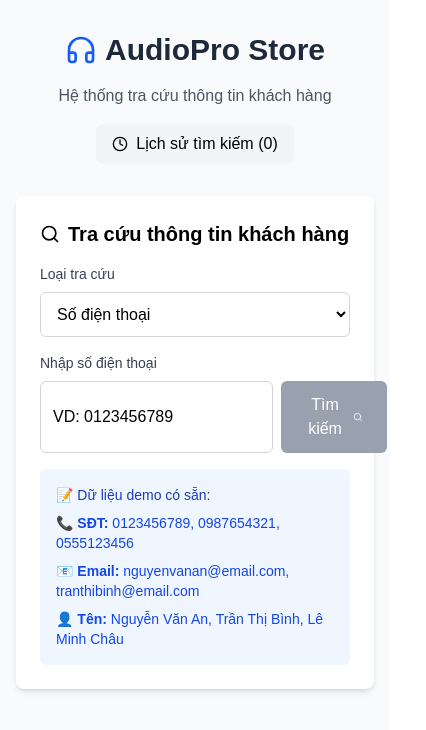
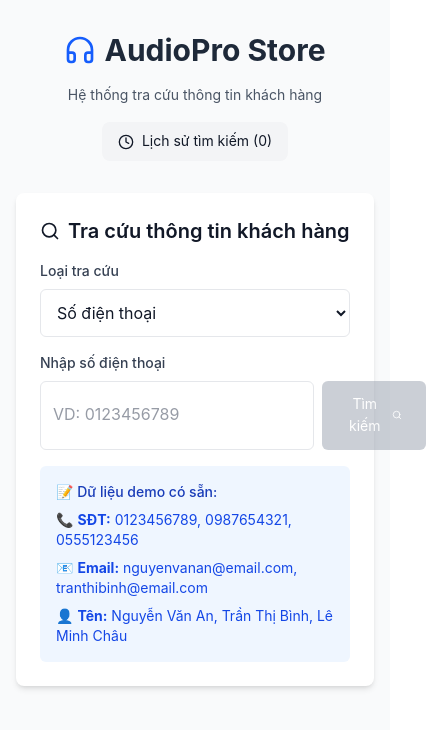
Before and after one commit to dinhvanbinh2310/-website-demo-, a Next.js app: page / in a window 390 px wide. Shown: the top 730 px of the page, 426 px wide, since content can reach past the window. Built offline with nearby package versions, Linux system fonts and the light colour scheme.

Commit message:
update UI: chỉnh màu nút / bố cục / giao diện

```diff
--- a/src/app/globals.css
+++ b/src/app/globals.css
@@ -1,28 +1,171 @@
 @import "tailwindcss";
 
 :root {
+  /* ✅ Light mode only - colors tối ưu */
   --background: #ffffff;
-  --foreground: #000000;
-
+  --foreground: #111827;
+  /* Đen đậm dễ đọc */
+  --secondary: #6b7280;
+  --border: #e5e7eb;
+  --card-bg: #ffffff;
+  --input-bg: #ffffff;
+  --muted: #f9fafb;
 }
 
+/* ✅ Base styles */
+body {
+  background: var(--background);
+  color: var(--foreground);
+  font-family: 'Inter', -apple-system, BlinkMacSystemFont, 'Segoe UI', 'Roboto', 'Oxygen', 'Ubuntu', 'Cantarell', sans-serif;
+  line-height: 1.6;
+}
 
-@media (prefers-color-scheme: dark) {
-  :root {
-    --background: #000000;
-    --foreground: #ededed;
+/* ✅ Input và form elements */
+input,
+select,
+textarea {
+  background: var(--input-bg);
+  color: var(--foreground);
+  border-color: var(--border);
+  transition: all 0.2s ease;
+}
+
+input::placeholder,
+textarea::placeholder {
+  color: var(--secondary);
+  opacity: 0.7;
+  /* Đủ rõ để đọc */
+}
+
+input:focus,
+select:focus,
+textarea:focus {
+  outline: none;
+  border-color: #3b82f6;
+  /* Blue-500 */
+  box-shadow: 0 0 0 3px rgba(59, 130, 246, 0.1);
+}
+
+/* ✅ Cards và containers */
+.bg-white {
+  background: var(--card-bg);
+}
+
+.border-gray-200 {
+  border-color: var(--border);
+}
+
+/* ✅ Tables */
+table {
+  background: var(--card-bg);
+}
+
+th {
+  background: var(--muted);
+  color: var(--foreground);
+}
+
+td {
+  border-color: var(--border);
+  color: var(--foreground);
+}
+
+/* ✅ Buttons */
+button {
+  transition: all 0.2s ease;
+}
+
+button:disabled {
+  opacity: 0.5;
+  cursor: not-allowed;
+}
+
+/* ✅ Modal overlays */
+.modal-backdrop {
+  backdrop-filter: blur(4px);
+  background: rgba(0, 0, 0, 0.5);
+}
+
+/* ✅ Scrollbar styling */
+::-webkit-scrollbar {
+  width: 8px;
+  height: 8px;
+}
+
+::-webkit-scrollbar-track {
+  background: var(--muted);
+  border-radius: 4px;
+}
+
+::-webkit-scrollbar-thumb {
+  background: var(--secondary);
+  border-radius: 4px;
+}
+
+::-webkit-scrollbar-thumb:hover {
+  background: #374151;
+}
+
+/* ✅ Selection styling */
+::selection {
+  background: #3b82f6;
+  color: white;
+}
+
+/* ✅ Focus states cho accessibility */
+button:focus-visible,
+a:focus-visible {
+  outline: 2px solid #3b82f6;
+  outline-offset: 2px;
+}
+
+/* ✅ Loading animations */
+@keyframes pulse {
+
+  0%,
+  100% {
+    opacity: 1;
+  }
+
+  50% {
+    opacity: 0.5;
   }
 }
 
-body {
-  background: var(--background);
-  color: var(--foreground);
-  font-family: Arial, Helvetica, sans-serif;
+.animate-pulse {
+  animation: pulse 2s cubic-bezier(0.4, 0, 0.6, 1) infinite;
 }
 
-input::placeholder {
-  color: var(--foreground);
-  /* hoặc #000 */
-  opacity: 1;
-  /* chắc chắn không bị mờ */
+/* ✅ Smooth transitions */
+button,
+input,
+select,
+textarea {
+  transition: all 0.2s ease;
 }
+
+/* ✅ Print styles */
+@media print {
+  body {
+    background: white !important;
+    color: black !important;
+  }
+
+  .no-print {
+    display: none !important;
+  }
+}
+
+/* ✅ Mobile optimizations */
+@media (max-width: 768px) {
+  body {
+    font-size: 14px;
+  }
+
+  input,
+  select,
+  textarea {
+    font-size: 16px;
+    /* Prevent zoom on iOS */
+  }
+}
```
